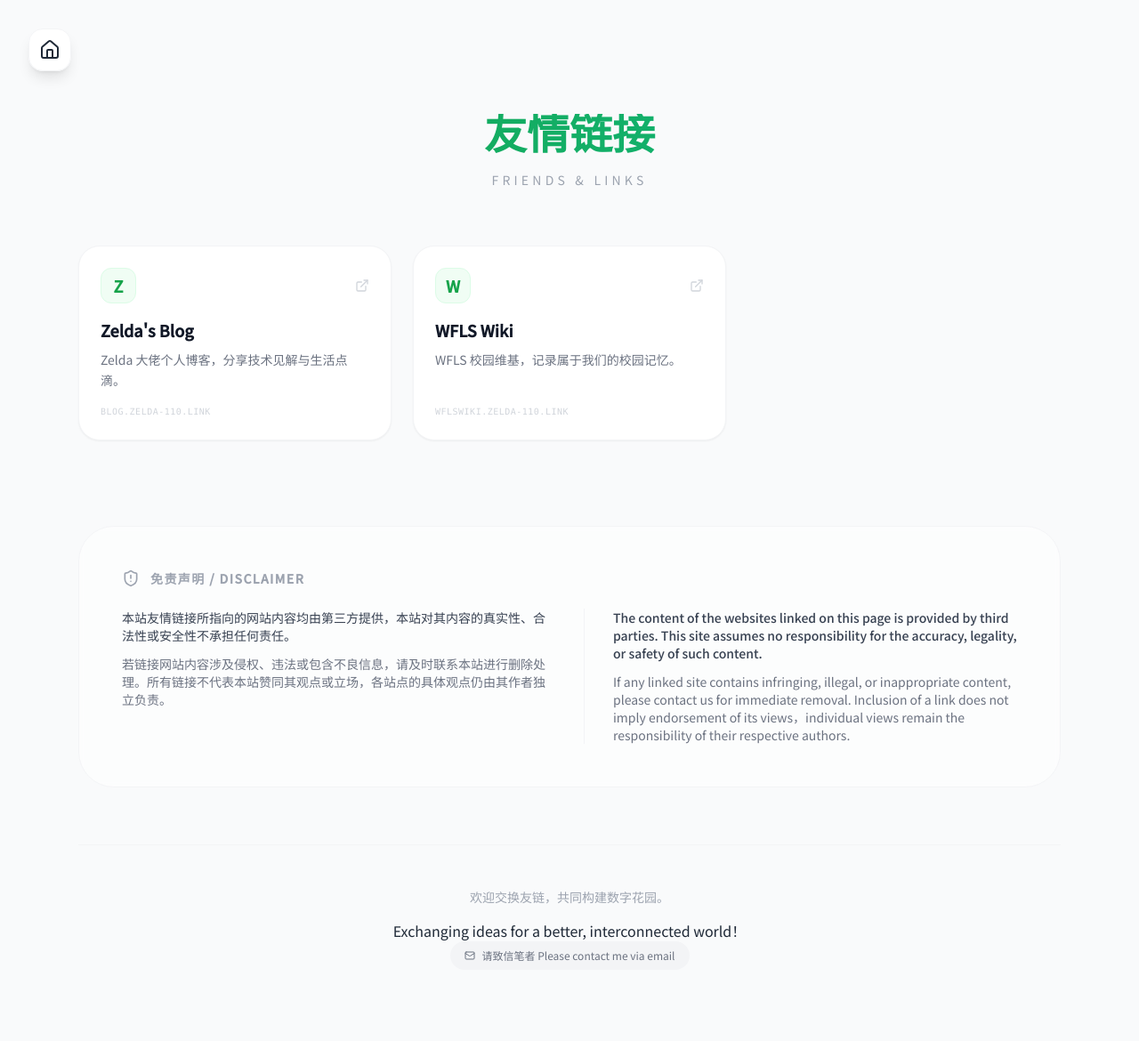
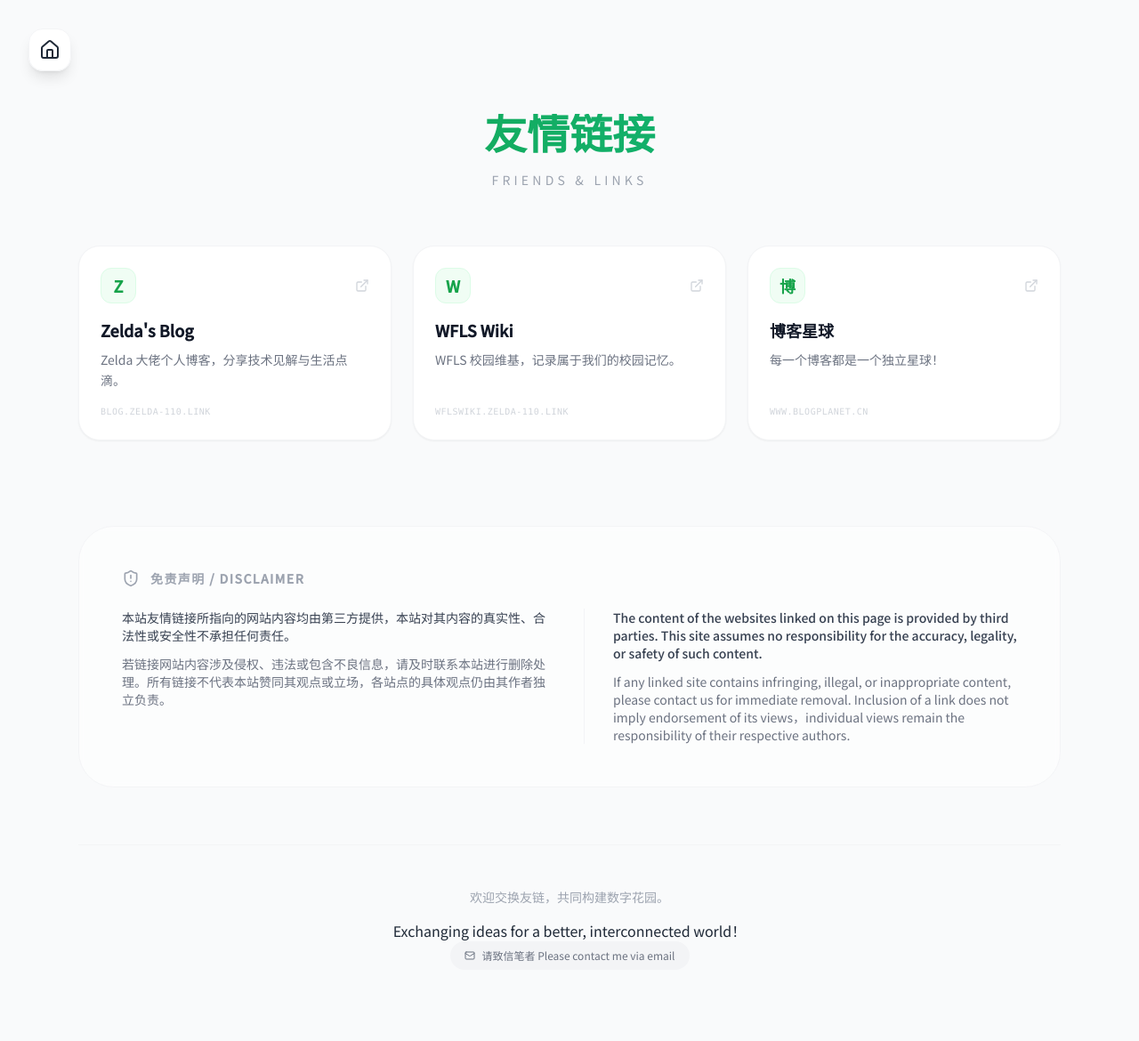
Before and after one commit to whydoIneedaname-cyber/whydoIneedaname-cyber.github.io, a Jekyll site: the page built from friends.md, in a window 1280 px wide. Shown: the whole page at 89% size. Built offline with Jekyll 4.4.1, drawn with Linux system fonts in a browser that asks for light colours; nearby versions of some CDN libraries.

Commit message:
Update friends.yml

```diff
--- a/_data/friends.yml
+++ b/_data/friends.yml
@@ -5,3 +5,7 @@
 - name: "WFLS Wiki"
   url: "https://wflswiki.zelda-110.link"
   bio: "WFLS 校园维基，记录属于我们的校园记忆。"
+
+- name: "博客星球"
+  url: "https://www.blogplanet.cn"
+  bio: "每一个博客都是一个独立星球！"
```
